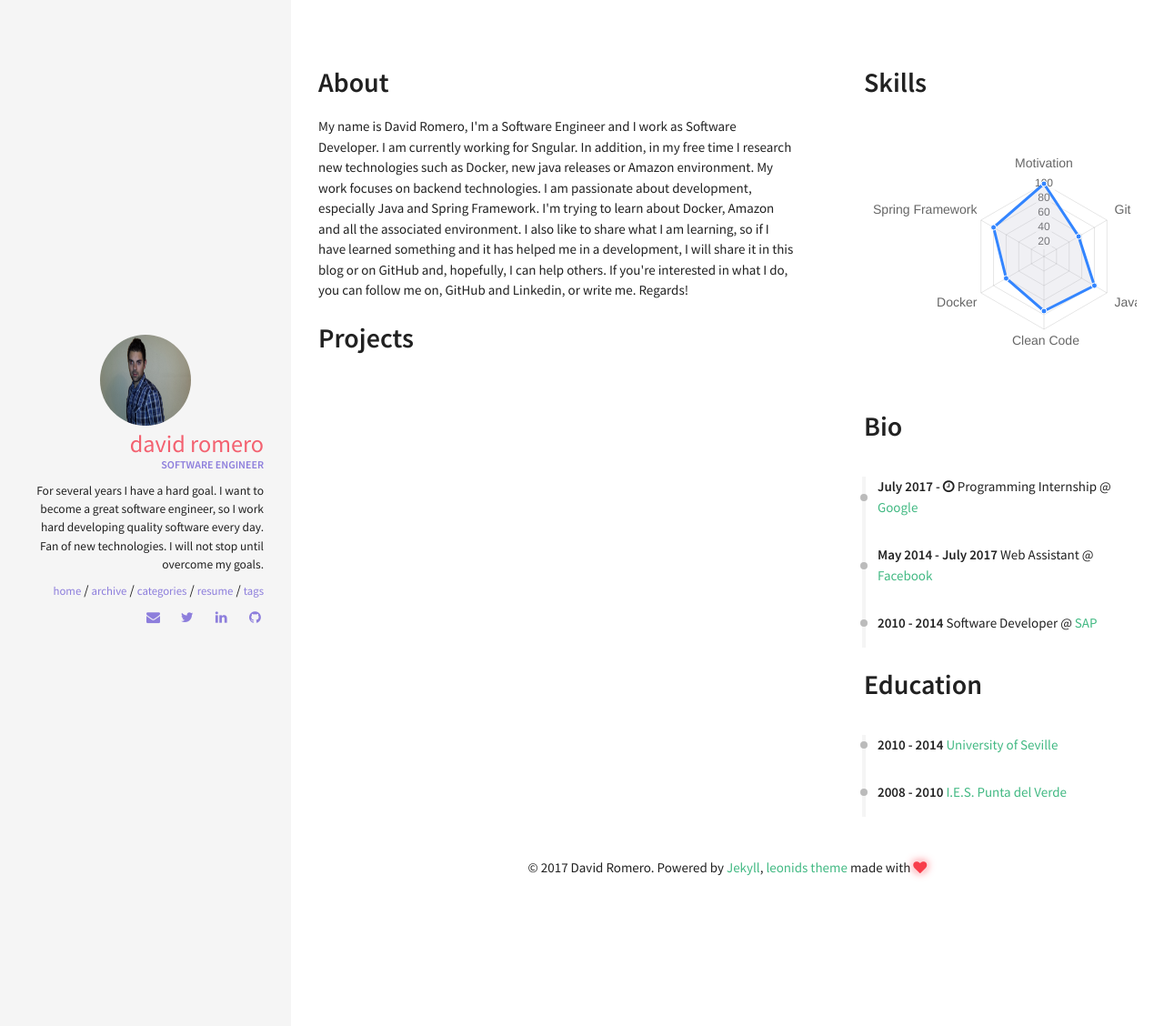
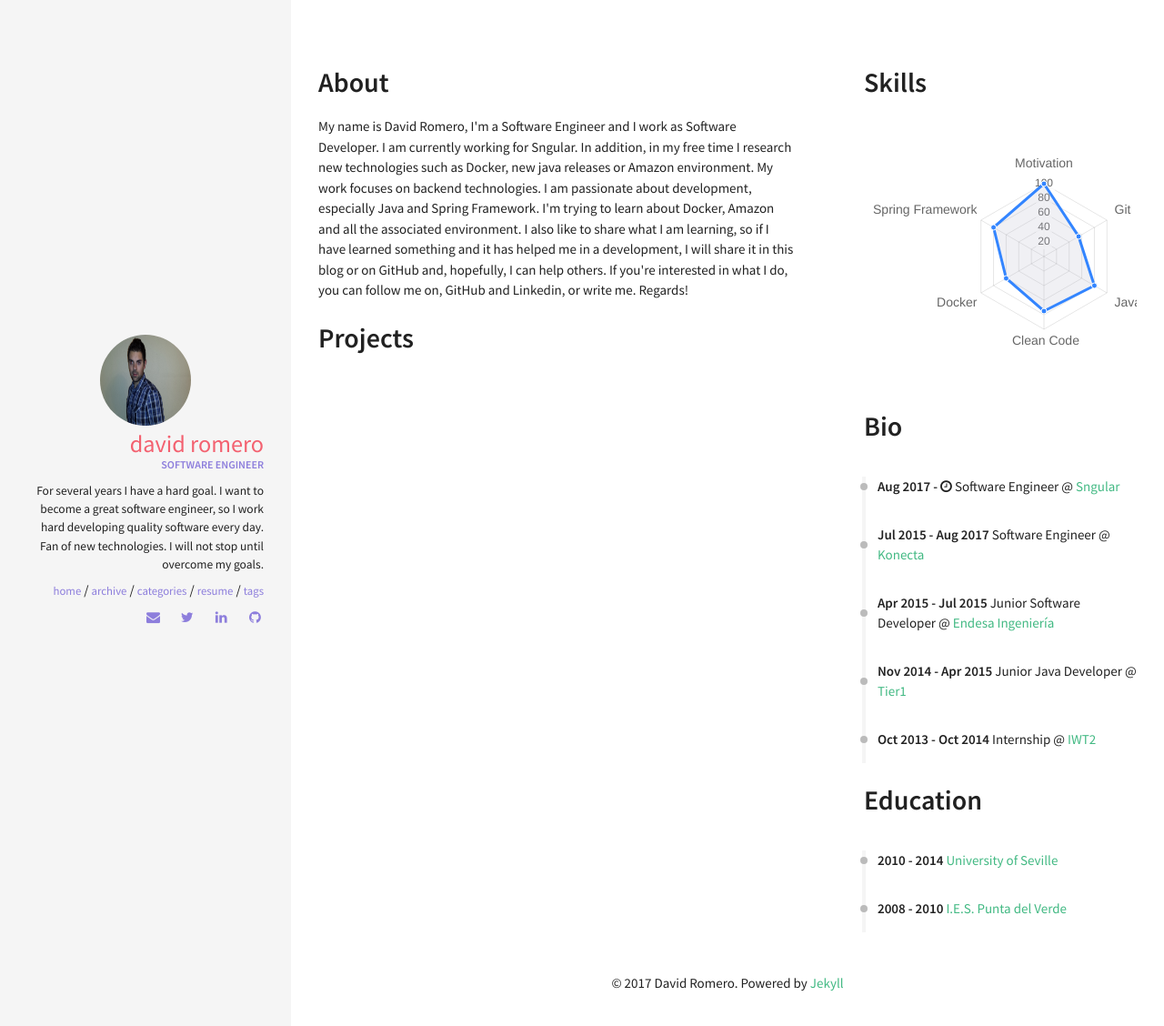
Before and after one commit to david-romero/david-romero.github.io, a Jekyll site: the page built from resume.html, in a window 1280 px wide. Shown: the top 1128 px of the page at 91% size. Built offline with Jekyll 4.4.1, drawn with Linux system fonts in a browser that asks for light colours; nearby versions of some CDN libraries.

```diff
--- a/_data/index/careers.yml
+++ b/_data/index/careers.yml
@@ -1,16 +1,26 @@
 # careers section data
 # if you don't have language feature(language.yml is empty), ignore "i18n" items
-- name: Google
-  link: http://www.google.com/
-  date: July 2017 - <i class="fa fa-clock-o" aria-hidden="true" title="Until Now"></i>
-  job: Programming Internship
+- name: Sngular
+  link: https://sngular.team/
+  date: Aug 2017 - <i class="fa fa-clock-o" aria-hidden="true" title="Until Now"></i>
+  job: Software Engineer
 
-- name: Facebook
-  link: http://www.facebook.com/
-  date: May 2014 - July 2017
-  job: Web Assistant
+- name: Konecta
+  link: http://www.grupokonecta.com/
+  date: Jul 2015 - Aug 2017
+  job: Software Engineer
 
-- name: SAP
-  link: https://www.sap.com/
-  date: 2010 - 2014
-  job: Software Developer
+- name: Endesa Ingeniería
+  link: http://www.endesaingenieria.es/web/
+  date: Apr 2015 - Jul 2015
+  job: Junior Software Developer
+
+- name: Tier1
+  link: http://www.tier1.es/portal/
+  date: Nov 2014 - Apr 2015
+  job: Junior Java Developer
+
+- name: IWT2
+  link: http://iwt2.org/
+  date: Oct 2013 - Oct 2014
+  job: Internship
--- a/_includes/footer.html
+++ b/_includes/footer.html
@@ -1,3 +1,3 @@
 <footer>
-  &copy; {{ site.time | date: '%Y' }} {{ site.owner.name }}. Powered by <a href="http://jekyllrb.com/">Jekyll</a>, <a href="http://github.com/renyuanz/leonids/">leonids theme</a> made with <i class="fa fa-heart heart-icon"></i>
+  &copy; {{ site.time | date: '%Y' }} {{ site.owner.name }}. Powered by <a href="http://jekyllrb.com/">Jekyll</a>
 </footer>
```
Also changed, not shown: img/avatar_medium.png (added).
